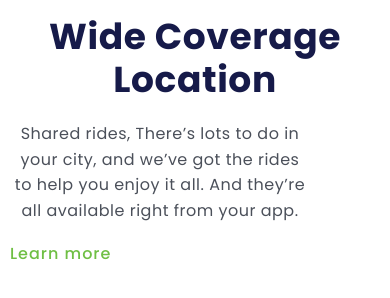
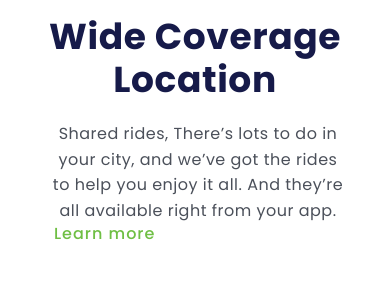
Before and after one commit to daniellypedrini/Primeiro-Desafio, a plain HTML site: page index.html in a window 390 px wide. Shown: the part 510-808 px from the top of the page. Drawn offline with Linux system fonts and the light colour scheme.

Commit message:
Alteração no codigo CSS

```diff
--- a/style.css
+++ b/style.css
@@ -159,13 +159,13 @@ p {
         font-size: 16px;
         line-height: 1.6;
         text-align: center;
-        margin: 20px 0;
+        margin: 20px 0 0 38px;;
     }
 
     .aside-text {
         text-align: center;
         margin-top: 30px;
-        margin-left: 0;
+        margin-left: 44px;
         font-size: 16px;
     }
 }
```
